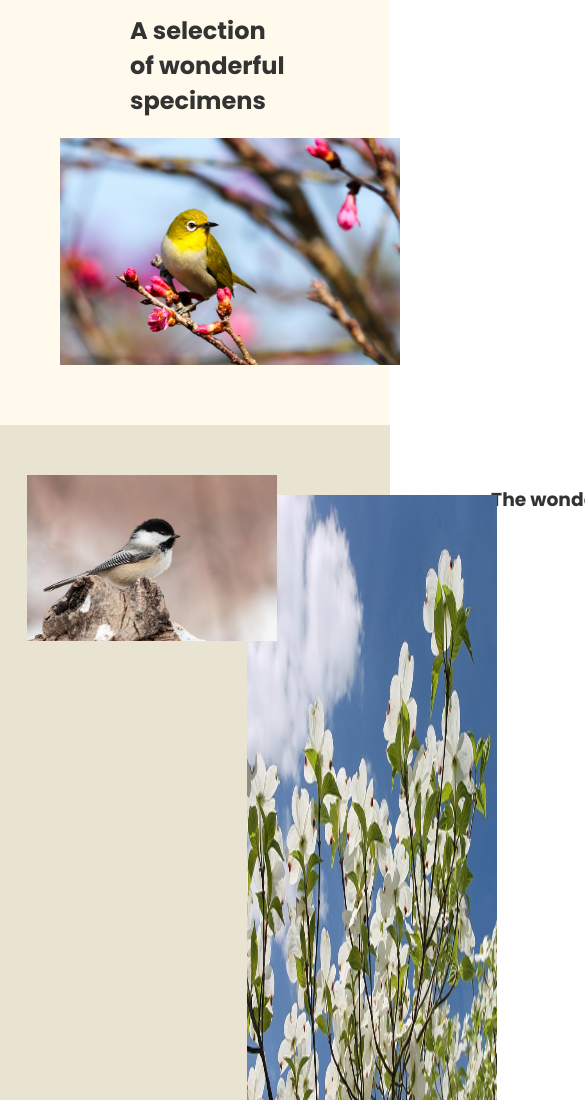
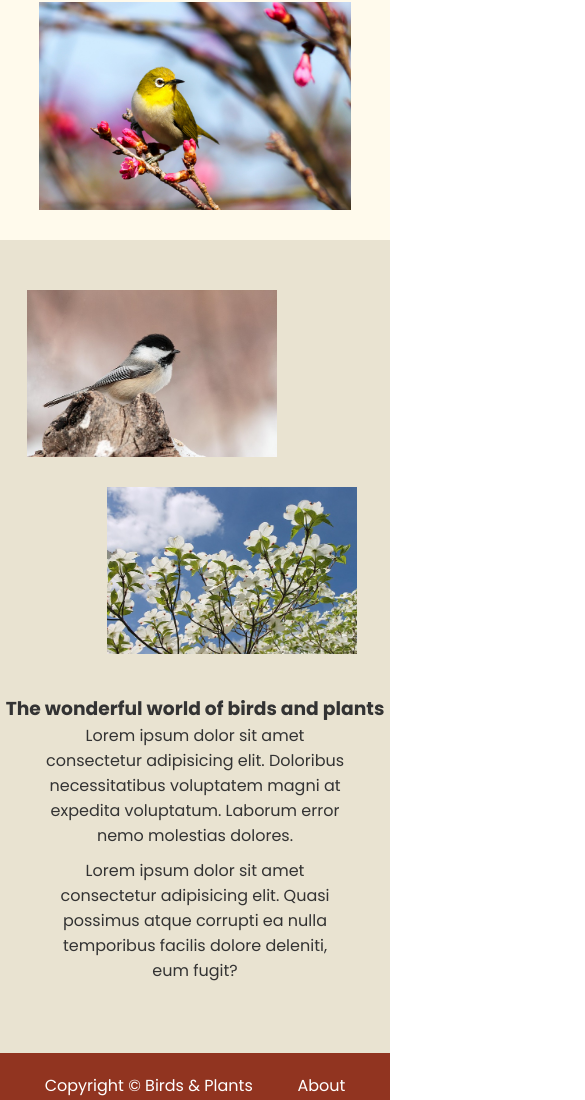
Before and after one commit to jromero093/birds-and-plants, a plain HTML site: page index.html in a window 390 px wide. Shown: the part 318-1418 px from the top of the page, 585 px wide, since content can reach past the window. Drawn offline with Linux system fonts and the light colour scheme.

Commit message:
Lotsa edits

```diff
--- a/styles.css
+++ b/styles.css
@@ -311,9 +311,9 @@ img {
     background-color: var(--secondary-color);
 }
 
-/* .plants-main-body h1, h2 {
+.plants-main-body h1 {
     padding-left: 100px;
-} */
+}
 
 .plants-main-body p{
     padding-top: 40px;
@@ -406,18 +406,50 @@ img {
 
 /*************** Mobile *******************/
 @media(max-width: 500px){
+    .navbar .container {
+        display: flex;
+    }
+
+    .navbar ul{
+        padding: 20px 5px;
+        margin: 0;
+        margin-right: 10px;
+    }
+
     .main-body .container{
         display: flex;
         flex-direction: column;
+        justify-content: space-evenly;
+    }
+
+    .main-body h1 {
+    padding: 50px 0 15px 0;
+    font-size: 50px;
+    position: relative;
+    text-align: center;
+    margin: auto;
+    }
+
+    .main-body h2 {
+        padding: 0px 0 0 10px;
+        margin: 0;
+        text-align: center;
     }
 
     .main-body img {
-        width: 400px;
+        width: 80%;
         height: auto;
-        padding: 0px 0 30px 60px;
+        /* padding: 0px 0 30px 60px; */
+        margin: auto;
     }
 
+    .footer p{
+        padding: 0;
+        padding-top: 20px;
+        margin: 0;
+    }
 
+    /**** Birds ****/
     .cardinals img,
     .chickadees img,
     .tufted-titmouse img,
@@ -436,7 +468,48 @@ img {
         margin: 10px 10px 10px 30px;
     }
 
+    .showcase-2 {
+    display: flex;
+    flex-direction: column;
+    padding: 30px 0 70px 0;
+    background-color: var(--third-color);
+    }
 
+    .showcase-2 .images{
+        /* margin-left: 7%; */
+        display: flex;
+        flex-direction: column;
+    }
+
+    .showcase-2 img{
+        width: 250px;
+        height: auto;
+    }
+
+    #image1{
+        position: relative;
+        z-index: 10;
+    }
+
+    #image2{
+        position: relative;
+        bottom: -10px;
+        left: 80px;
+
+    }
+
+    .showcase-2 .text{
+        text-align: center;
+        margin-top: 30px;
+        padding-left: 0;
+        padding-top: 20px;
+    }
+
+    .showcase-2 p{
+        margin: auto;
+    }
+
+    /**** Plants ****/
     .magnolias img{
         max-width: 450px;
         height: auto;
```
